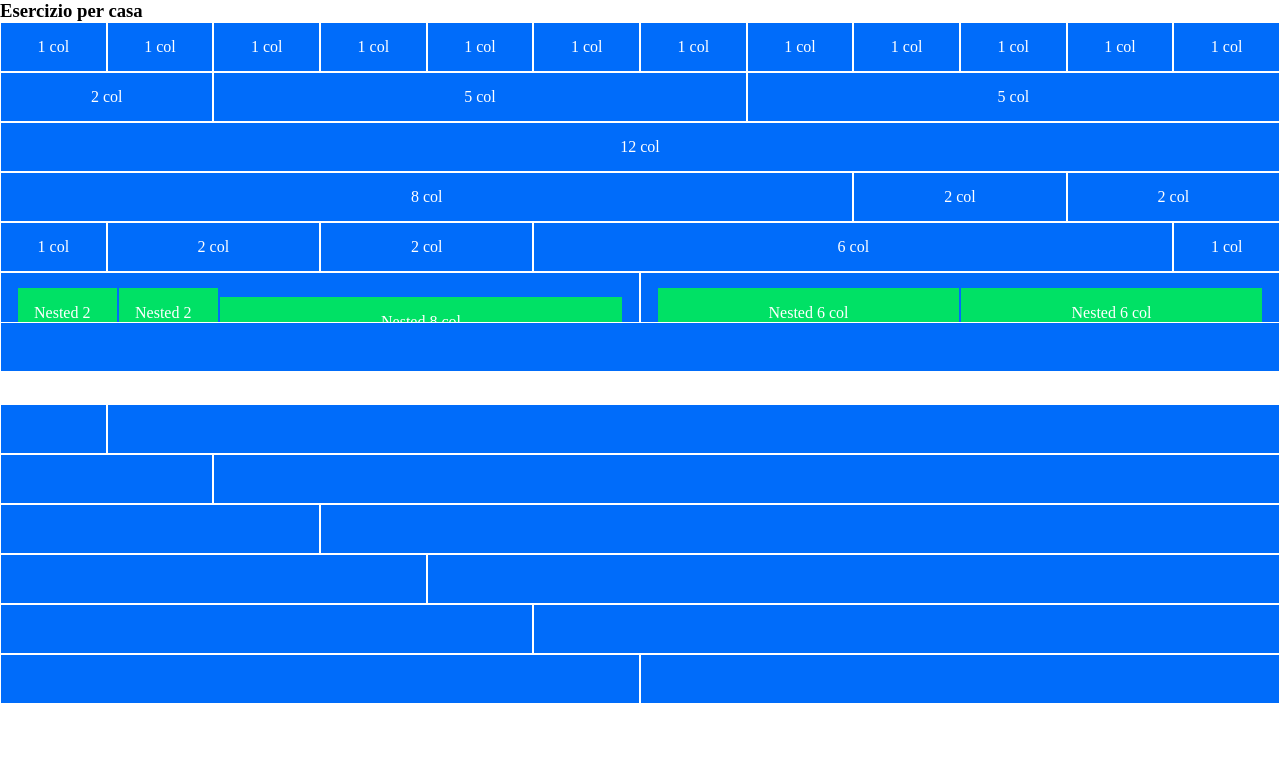
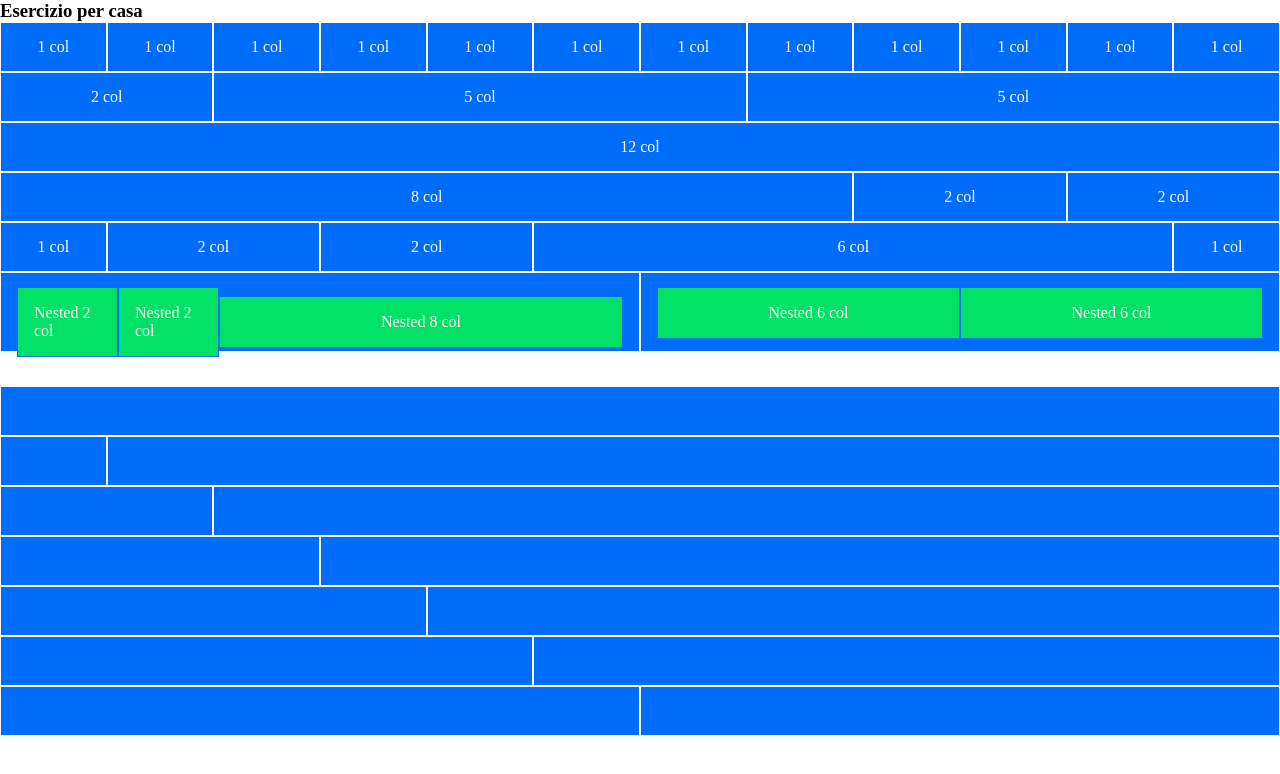
Before and after one commit to francescoP02/html-css-12bool, a plain HTML site: page index.html in a window 1280 px wide. Drawn offline with Linux system fonts and the light colour scheme.

Commit message:
Added second part

```diff
--- a/css/12bool.css
+++ b/css/12bool.css
@@ -27,8 +27,8 @@ width: 100%;
 height: 50px;
 }
 
-.mb2 {
-    margin-bottom: 2rem;
+.space {
+    padding: 2rem;
 }
 
 /* COL XS */
--- a/index.html
+++ b/index.html
@@ -151,10 +151,12 @@
 
         <!-- /ROW FIRST PART -->
 
+        <div class="space"></div>
+
         <!-- ROW SECOND PART -->
 
         <!-- ROW 7 -->
-        <div class="row mb2">
+        <div class="row">
             <div class="col-xs">
                 <div class="box"></div>
             </div>
@@ -230,7 +232,6 @@
                 <div class="box"></div>
             </div>
         </div>
-
         <!-- /ROW 13 -->
 
     </div>
```
